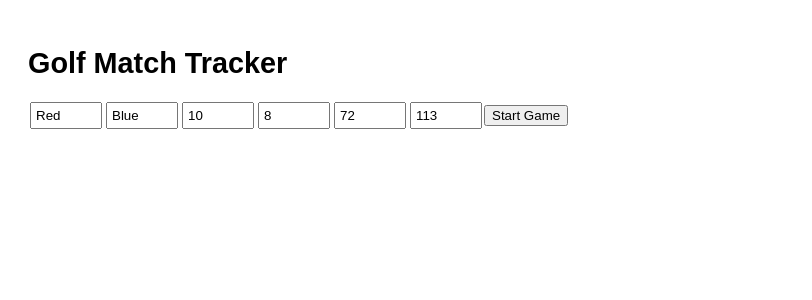
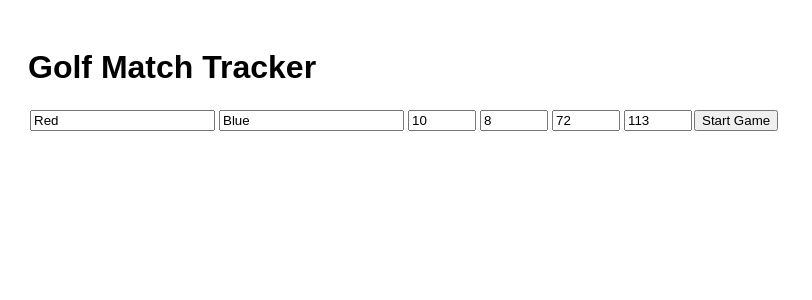
Before and after one commit to ciaranlk/GolfMatchTracker_manual, a React (Vite) app: page / in a window 1280 px wide. Shown: the top 300 px of the page, without its empty margins (0-812 px from the left). Built offline with nearby package versions, Linux system fonts and the light colour scheme.

Commit message:
Refactor CSS styles for app layout and components

```diff
--- a/src/App.css
+++ b/src/App.css
@@ -1,57 +1,71 @@
-body {
-  font-family: Arial, sans-serif;
-  padding: 2rem;
-  background: #fff;
-  color: #000;
+.app-container {
+  font-family: sans-serif;
+  padding: 20px;
+  max-width: 900px;
+  margin: 0 auto;
 }
 
-h1 {
-  font-size: 1.8rem;
+.game-list {
+  margin-bottom: 30px;
 }
 
-input {
-  width: 60px;
-  padding: 4px;
-  margin: 2px;
+.scoreboard {
+  display: flex;
+  justify-content: space-between;
+  margin-bottom: 10px;
 }
 
-.App table {
-  width: 100%;
-  border-collapse: collapse;
-  margin-top: 1rem;
+.game-view {
+  border: 1px solid #ccc;
+  padding: 15px;
+  border-radius: 10px;
+  margin-bottom: 30px;
 }
 
-.App th, .App td {
-  border: 1px solid #ccc;
-  padding: 5px;
-  text-align: center;
+.hole-row {
+  display: flex;
+  align-items: center;
+  margin-bottom: 8px;
 }
 
-.red {
-  background-color: red;
+.hole-row span {
+  display: inline-block;
+  width: 80px;
+}
+
+.hole-row button {
+  margin: 0 2px;
+  padding: 2px 6px;
+  border-radius: 5px;
+  border: 1px solid #ccc;
+  background-color: #f8f8f8;
+  cursor: pointer;
+}
+
+.hole-row button.active {
+  background-color: #4caf50;
   color: white;
+}
+
+.team-red {
+  color: red;
   font-weight: bold;
 }
 
-.blue {
-  background-color: blue;
-  color: white;
+.team-blue {
+  color: blue;
   font-weight: bold;
 }
 
-.tabs button {
-  margin-right: 8px;
-  padding: 5px 10px;
-  border-radius: 5px;
+.course-form input {
+  margin-right: 10px;
+  margin-bottom: 10px;
 }
 
-.teams input {
-  margin: 0 10px;
-  padding: 4px;
+.course-form {
+  margin-bottom: 20px;
 }
 
-.handicaps label {
-  display: inline-block;
-  margin-right: 15px;
-  font-size: 0.9rem;
+input[type="number"] {
+  width: 60px;
 }
```
